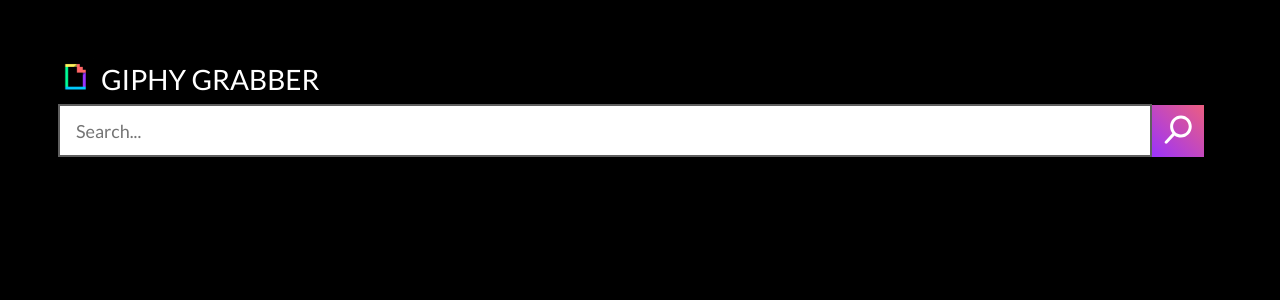
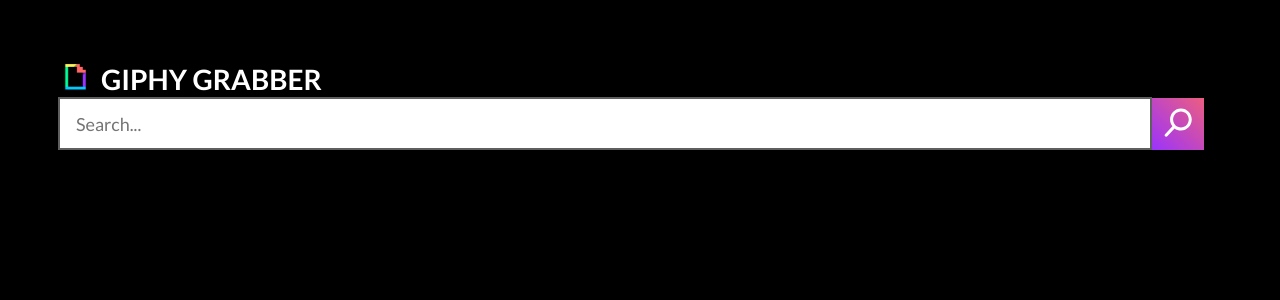
Before and after one commit to Nolawee/giphy-api, a Vue app: page / in a window 1280 px wide. Shown: the top 300 px of the page. Built offline with nearby package versions, Linux system fonts and the light colour scheme.

Commit message:
fixed logo

```diff
--- a/src/components/Logo.vue
+++ b/src/components/Logo.vue
@@ -1,7 +1,7 @@
 <template>
-  <img src="@/assets/giphy_logo.png" alt="Girl in a jacket" width="36" height="36">
+  <img src="@/assets/giphy_logo.png" width="36" height="36">
   <div id="logo">
-    giphy grabber
+    <b>giphy grabber</b>
   </div>
 </template>
 
@@ -16,7 +16,7 @@ export default {
 <style scoped>
   img {
     float: left;
-    margin-bottom: 10px;
+    margin-bottom: 3px;
   }
   #logo {
     margin-top: 4px;
```
